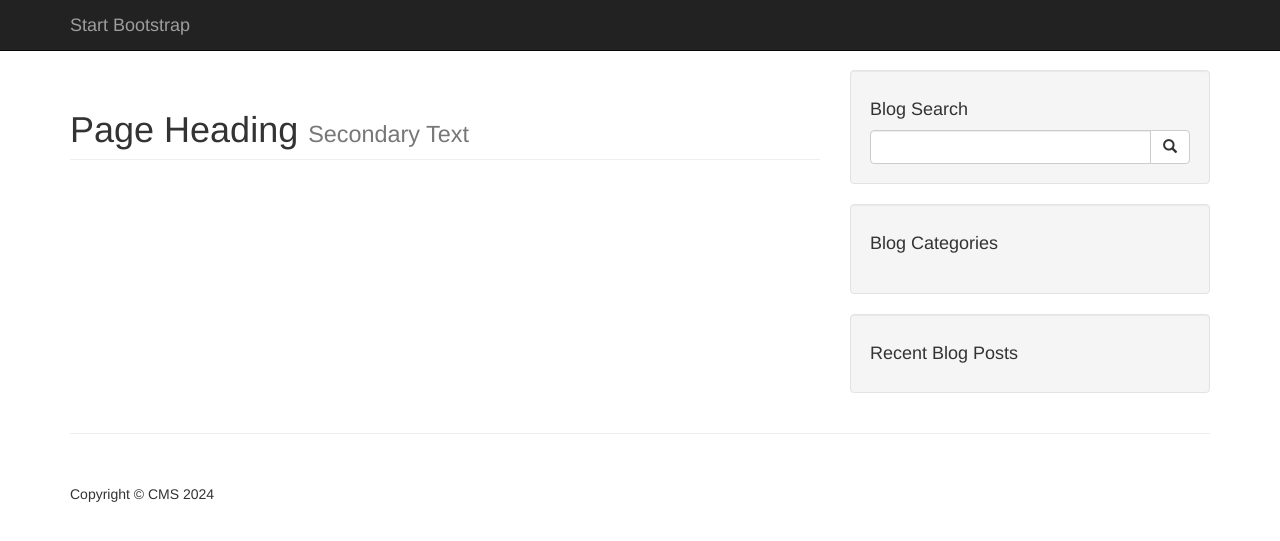
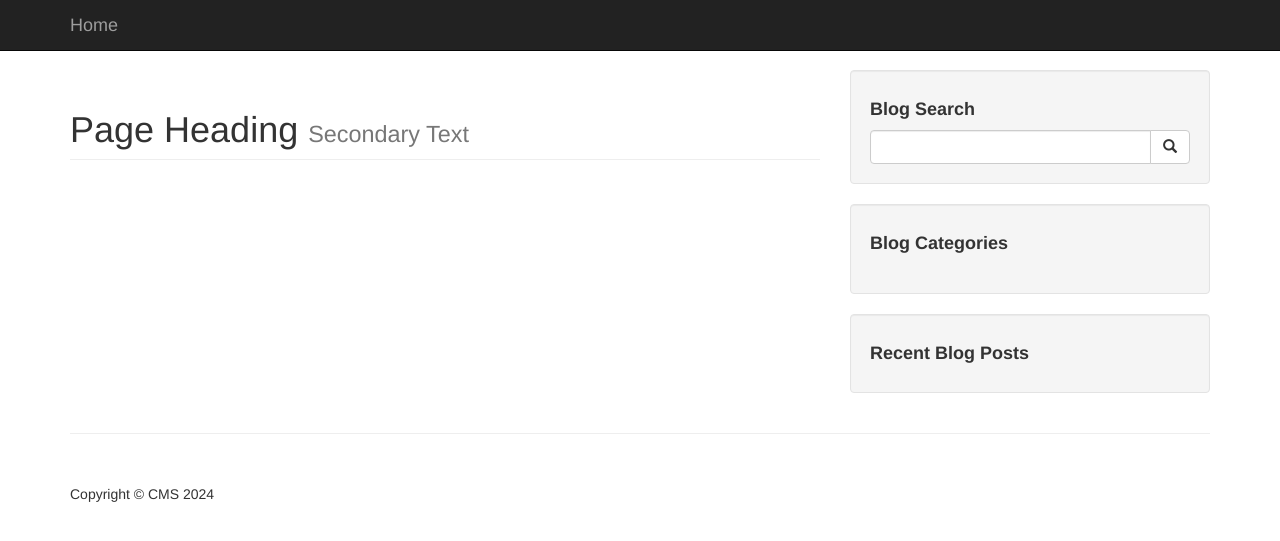
Before and after one commit to chad1791/project_cms, a PHP site: page / in a window 1280 px wide. Shown: the top 541 px of the page. Run offline with PHP 8.4, Linux system fonts and the light colour scheme; data that the repository does not hold is empty.

Commit message:
Updating users area links

```diff
--- a/templates/navbar.php
+++ b/templates/navbar.php
@@ -8,7 +8,7 @@
                     <span class="icon-bar"></span>
                     <span class="icon-bar"></span>
                 </button>
-                <a class="navbar-brand" href="#">Start Bootstrap</a>
+                <a class="navbar-brand" href="index.php">Home</a>
             </div>
             <!-- Collect the nav links, forms, and other content for toggling -->
             <div class="collapse navbar-collapse" id="bs-example-navbar-collapse-1">
--- a/templates/sidebar.php
+++ b/templates/sidebar.php
@@ -22,7 +22,7 @@
 
 <!-- Blog Search Well -->
 <div class="well">
-    <h4>Blog Search</h4>
+    <h4><strong>Blog Search</strong></h4>
     <form action="" method="POST">
         <div class="input-group">
             <input type="text" name="search" class="form-control">
@@ -38,7 +38,7 @@
 
 <!-- Blog Categories Well -->
 <div class="well">
-    <h4>Blog Categories</h4>
+    <h4><strong>Blog Categories</strong></h4>
     <div class="row">
         <div class="col-lg-6">
             <ul class="list-unstyled">
@@ -76,13 +76,13 @@
 
 <!-- Side Widget Well -->
 <div class="well">
-    <h4>Recent Blog Posts</h4>
+    <h4><strong>Recent Blog Posts</strong></h4>
     <?php
         $query = "SELECT title, content FROM posts";
         $result = mysqli_query($connection, $query);
         if($result){
             while($row=mysqli_fetch_assoc($result)){
-                echo "<h5>{$row['title']}</h5>".
+                echo "<h5><strong>{$row['title']}</strong></h5>".
                      "<p>{$row['content']}</p>";
             }
         }
```
